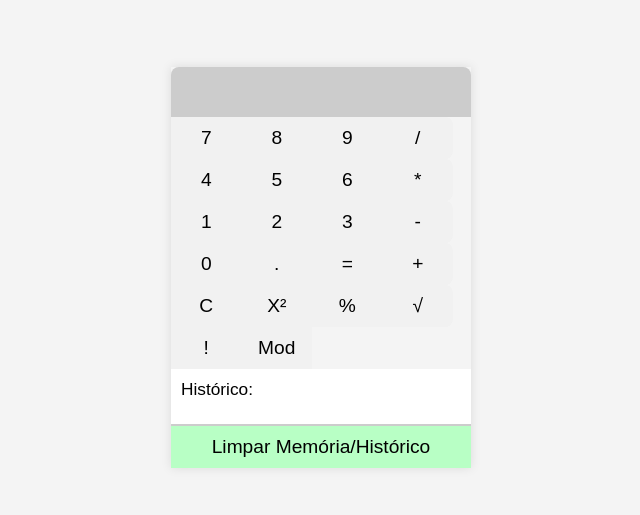
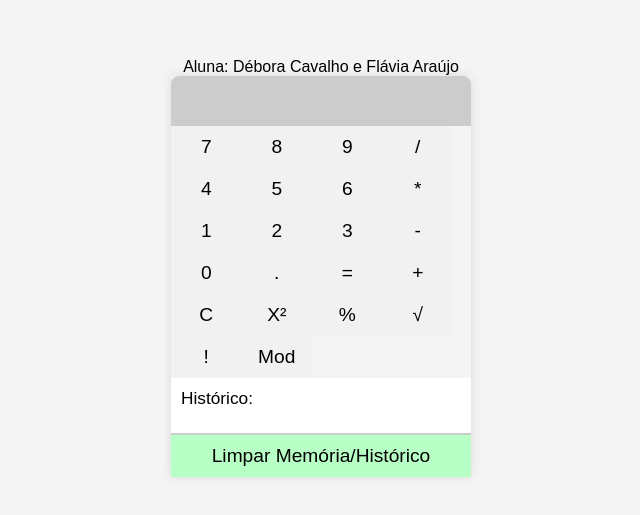
Before and after one commit to deboraCs26/calculadora, a plain HTML site: page index.html in a window 1280 px wide. Shown: the part 133-648 px from the top of the page, without its empty margins (319-959 px from the left). Drawn offline with Linux system fonts and the light colour scheme.

Commit message:
reajuste no header

```diff
--- a/index.html
+++ b/index.html
@@ -7,6 +7,7 @@
     <link rel="stylesheet" href="style.css" />
   </head>
   <body>
+    <header>Aluna: Débora Cavalho e Flávia Araújo</header>
     <div id="calculator">
       <input type="text" id="display" disabled />
 
--- a/style.css
+++ b/style.css
@@ -2,6 +2,7 @@ body {
   font-family: "Arial", sans-serif;
   background-color: #f4f4f4;
   display: flex;
+  flex-direction: column;
   justify-content: center;
   align-items: center;
   height: 100vh;
```
